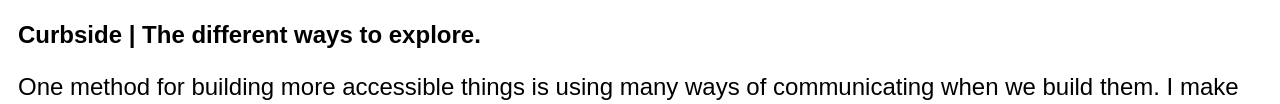
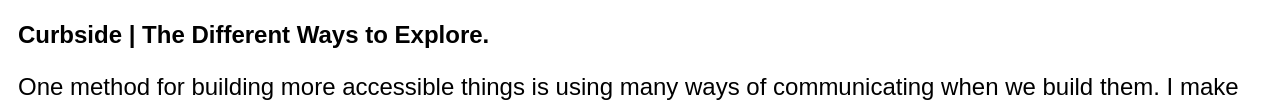
Before and after one commit to k-j-ross/k-j-ross.github.io, a plain HTML site: page summ_plain.html in a window 1280 px wide. Shown: the part 499-603 px from the top of the page. Drawn offline with Linux system fonts and the light colour scheme.

Commit message:
Further deading updates

```diff
--- a/summ_plain.html
+++ b/summ_plain.html
@@ -12,7 +12,7 @@
     <p>This timeline is woven from 100% wool yarn and is comprised of a range of elements. The red, yellow, and blue yarns have been dyed with dye treatments that will change colour when exposed to certain weather conditions. These three colours are all woven together into the whole. The yellow yarn has been treated with turmeric, which our previous testing shows will change color under a range of conditions. The blue yarn treated with blueberries, likewise, will change under a range of water and sunlight condition. To control for sunlight the red yarn treated with beets is used, it stays the same color when exposed to moisture but will fade, eventually completely with exposure to sunlight. Onto this woven background white cross-stitch bars of linin yarn are added to indicate the amount of accumulated snow in cm and a black line is added to indicate the daily high temperature in degrees Celsius. Throughout photographs associated with a given day or week are linked by yarn to the day they were taken, and descriptions of experiences during the week are provided in the text below the timeline.
     At the end of each week a sample of the yarn from that week hangs down off the timeline to give viewers a sense of the material changes that have been produced by exposure.
 </p>
-   <h2> Curbside | The different ways to explore. </h2>
+   <h2> Curbside | The Different Ways to Explore. </h2>
     <p> One method for building more accessible things is using many ways of communicating when we build them. I make no promises that what I have provided will be excellent in terms of accessibility, like everyone, I have much to learn. I have tried to provide a range of tools for accessing this work. Below are some points that can help you navigate this rudimentary site based on your access needs and interests.
     </p>
 
```
